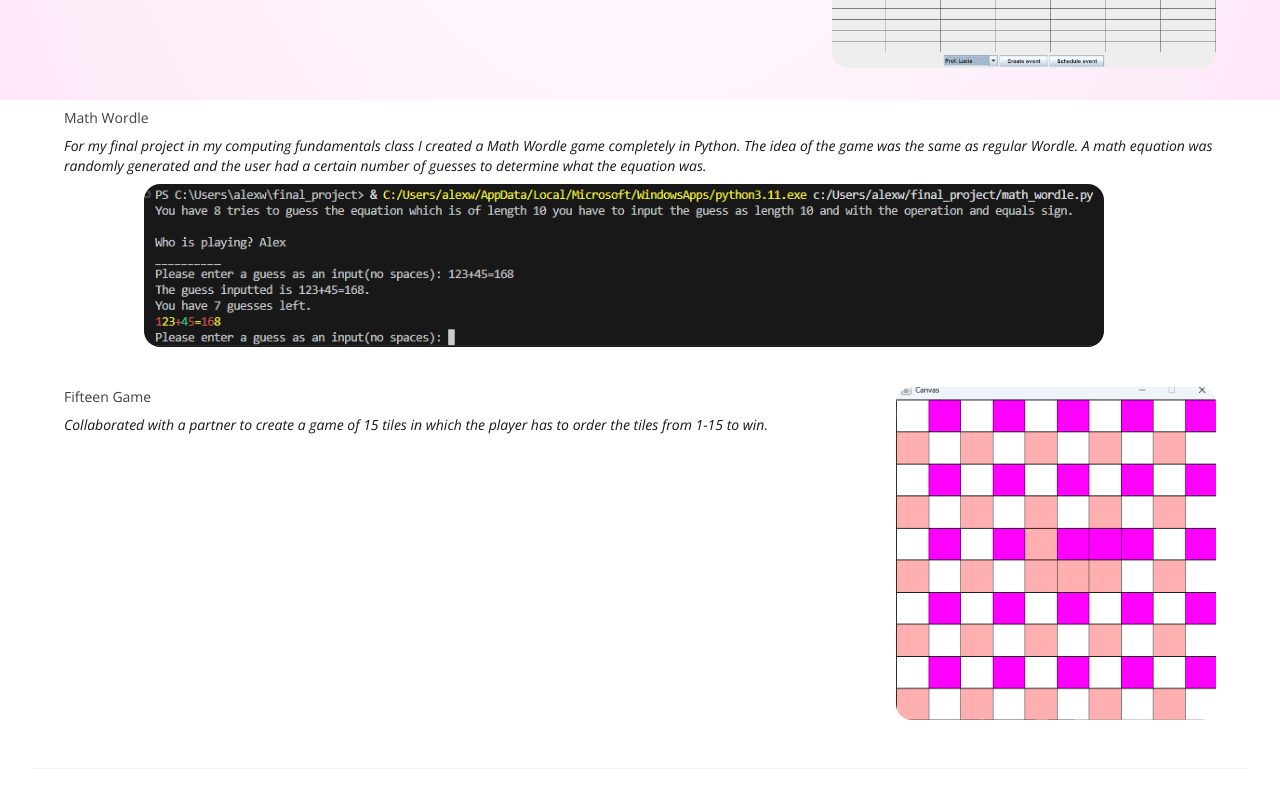
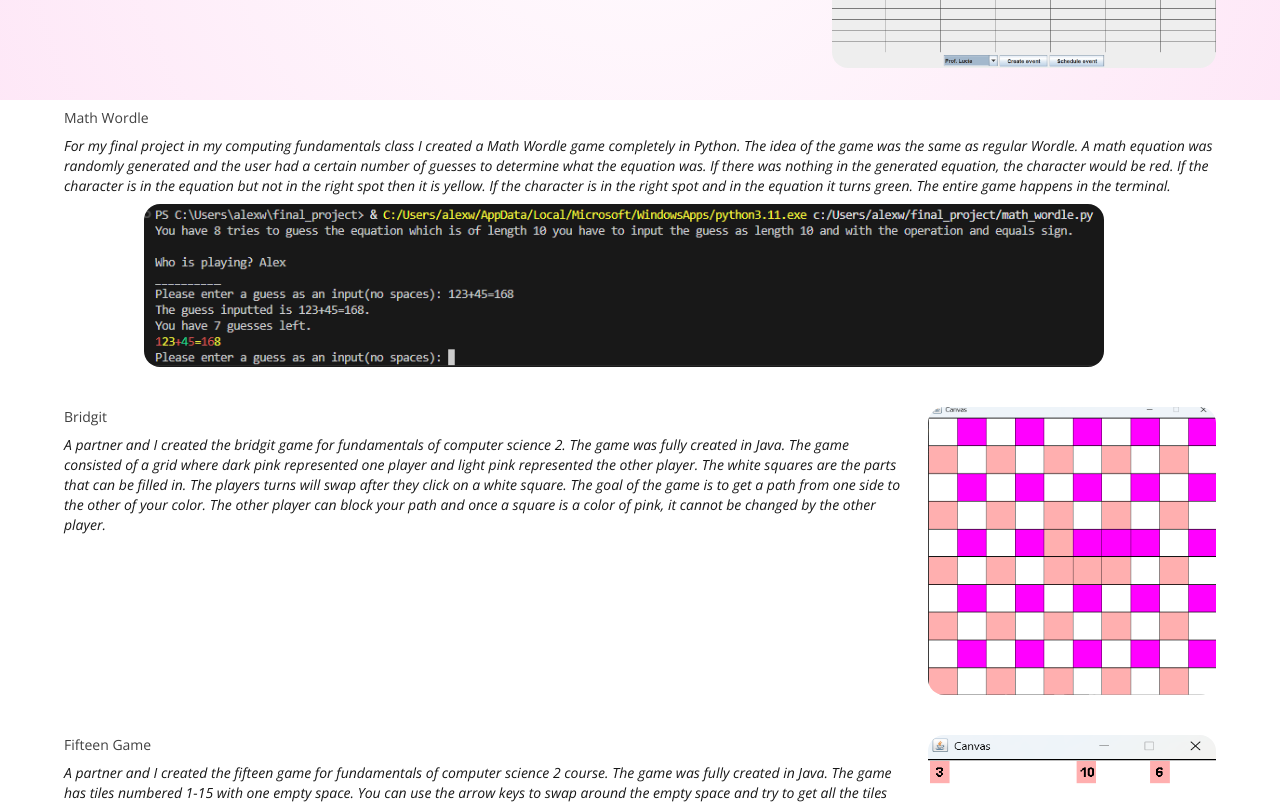
Before and after one commit to alexw2326/personal_website, a React (Vite) app: page /#/projects in a window 1280 px wide. Shown: the part 700-1504 px from the top of the page. Before the commit the page ends 1469 px from the top, so only its background shows below. Built offline with nearby package versions, Linux system fonts and the light colour scheme; a web font is replaced by a local one.

Commit message:
updated projects

```diff
--- a/src/components/Projects.jsx
+++ b/src/components/Projects.jsx
@@ -22,17 +22,17 @@ const Projects = () => {
                                 <div className="flex-1">
                                     <p className="mb-2 text-sm text-neutral-700">{projects.title}</p>
                                     <h6 className="italic text-sm mb-2">{projects.description}</h6>
-                                    <img className="rounded-2xl w-80 h-auto lg:w-10/12 items-center justify-center ml-20" src={projects.image} alt={projects.title} />
+                                    <img className="rounded-2xl w-10/12 h-auto items-center justify-center ml-10 lg:ml-20" src={projects.image} alt={projects.title} />
                                 </div>
                             </div>
                         ))}
-                        {PROJECTS.slice(3,4).map((projects, index) => (
+                        {PROJECTS.slice(3,5).map((projects, index) => (
                             <div key={index} className="flex flex-col lg:flex-row items-center lg:items-start space-y-4 lg:space-y-0 lg:space-x-6">
                                 <div className="flex-1">
                                     <p className="mb-2 text-sm text-neutral-700">{projects.title}</p>
                                     <h6 className="italic text-sm mb-2">{projects.description}</h6>
                                 </div>
-                                <img className="rounded-2xl w-80 h-auto" src={projects.image} alt={projects.title} />
+                                <img className="rounded-2xl w-72 h-72" src={projects.image} alt={projects.title} />
                             </div>
                         ))}
                     </div>
--- a/src/constants/index.js
+++ b/src/constants/index.js
@@ -1,7 +1,8 @@
 import project1 from "../assets/projects/EscapeTheCave.png";
 import project2 from "../assets/projects/Calendar.png";
 import project3 from "../assets/projects/MathWordle.png";
-import project4 from "../assets/projects/FifteenGame.png";
+import project4 from "../assets/projects/Bridgit.png";
+import project5 from "../assets/projects/FifteenGame.png";
 
 export const HERO_CONTENT = `Hi! My name is Alexandria, but you can call me Alex. I am a fourth year computer
 science major with a concentration in software. Throughout the years I have taken classes in and learned multiple coding languages including Java, Python, HTML, and CSS.`;
@@ -95,13 +96,24 @@ export const PROJECTS = [
     image: project3,
     description:
       `For my final project in my computing fundamentals class I created a Math Wordle game completely in Python. The idea of the game was the same as regular Wordle. A math
-      equation was randomly generated and the user had a certain number of guesses to determine what the equation was.`,
+      equation was randomly generated and the user had a certain number of guesses to determine what the equation was. If there was nothing in the generated equation, the character
+      would be red. If the character is in the equation but not in the right spot then it is yellow. If the character is in the right spot and in the equation it turns green. The entire game
+      happens in the terminal.`,
+  },
+  {
+    title: "Bridgit",
+    image: project4,
+    description:
+      `A partner and I created the bridgit game for fundamentals of computer science 2. The game was fully created in Java. The game consisted of a grid where dark pink represented one player
+      and light pink represented the other player. The white squares are the parts that can be filled in. The players turns will swap after they click on a white square. The goal of the game
+      is to get a path from one side to the other of your color. The other player can block your path and once a square is a color of pink, it cannot be changed by the other player.`,
   },
   {
     title: "Fifteen Game",
-    image: project4,
+    image: project5,
     description:
-      "Collaborated with a partner to create a game of 15 tiles in which the player has to order the tiles from 1-15 to win.",
+      `A partner and I created the fifteen game for fundamentals of computer science 2 course. The game was fully created in Java. The game has tiles numbered 1-15 with one empty space.
+      You can use the arrow keys to swap around the empty space and try to get all the tiles numbered left to right 1-15 and the game ends and the user has one.`,
   },
 ];
 
```
Also changed, not shown: src/assets/projects/Bridgit.png (added), src/assets/projects/FifteenGame.png.
